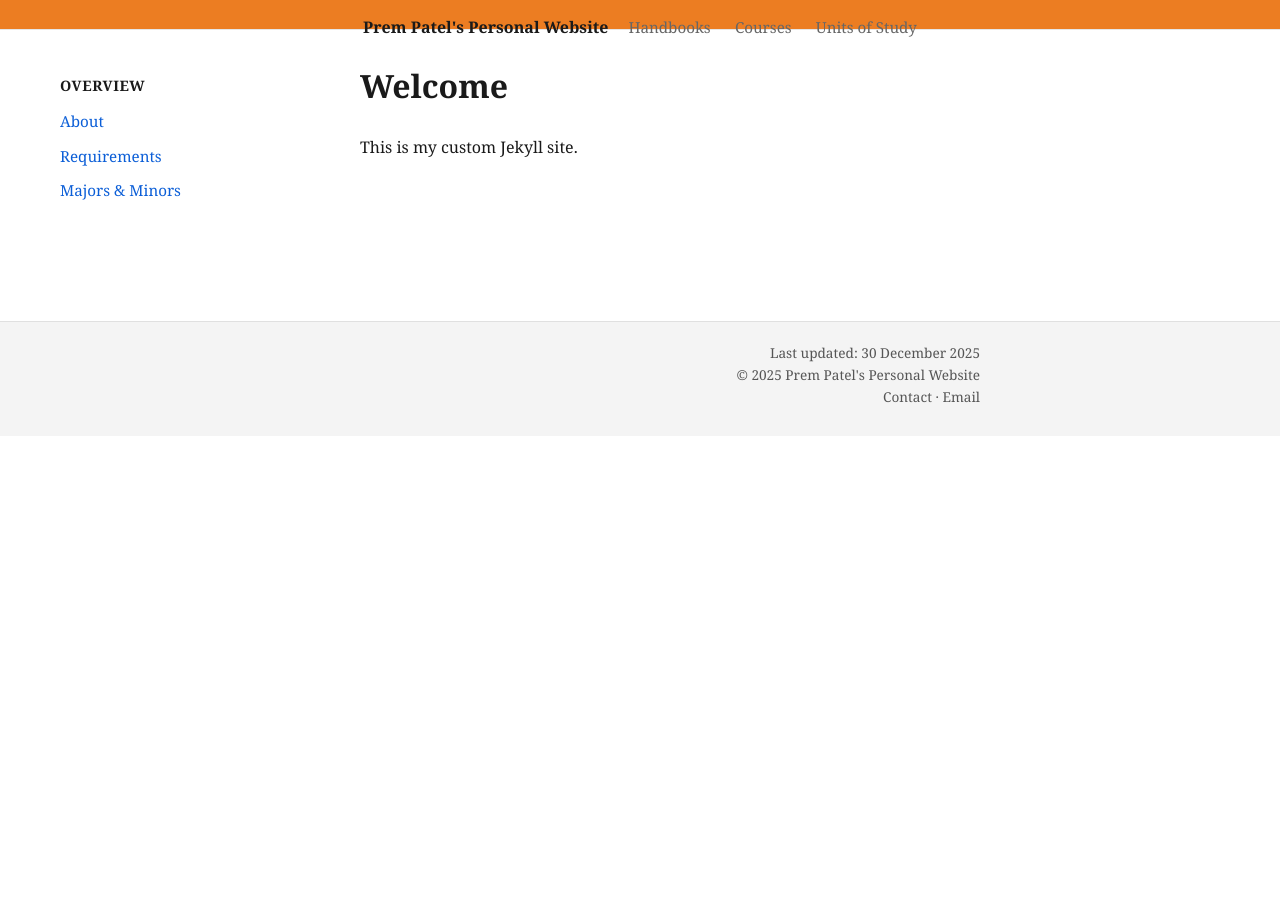
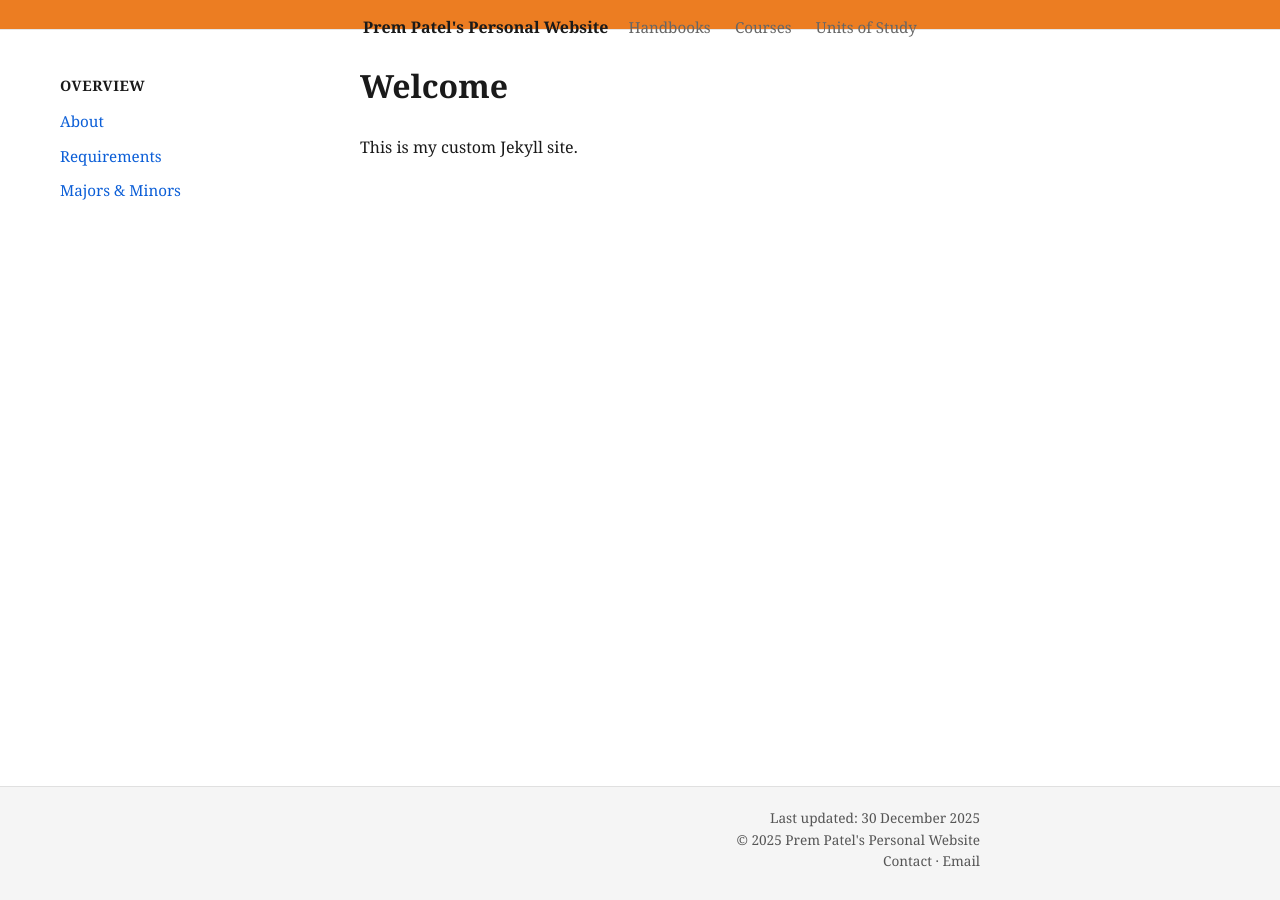
Before and after one commit to realprempatel/realprempatel.github.io, a Jekyll site: the page built from index.md, in a window 1280 px wide. Built offline with Jekyll 4.4.1, drawn with Linux system fonts in a browser that asks for light colours.

Commit message:
more changes to footer look

```diff
--- a/assets/css/main.css
+++ b/assets/css/main.css
@@ -126,9 +126,12 @@ body {
 /* ===== FOOTER ===== */
 .site-footer {
   width: 100%;
-  background: #f4f4f4;        /* light grey */
+  background: #f4f4f4e1;        /* light grey */
   border-top: 1px solid #e0e0e0;
   margin-top: 80px;
+  position: fixed;
+  left:0;
+  bottom: 0;;
 }
 
 .footer-inner {
```
